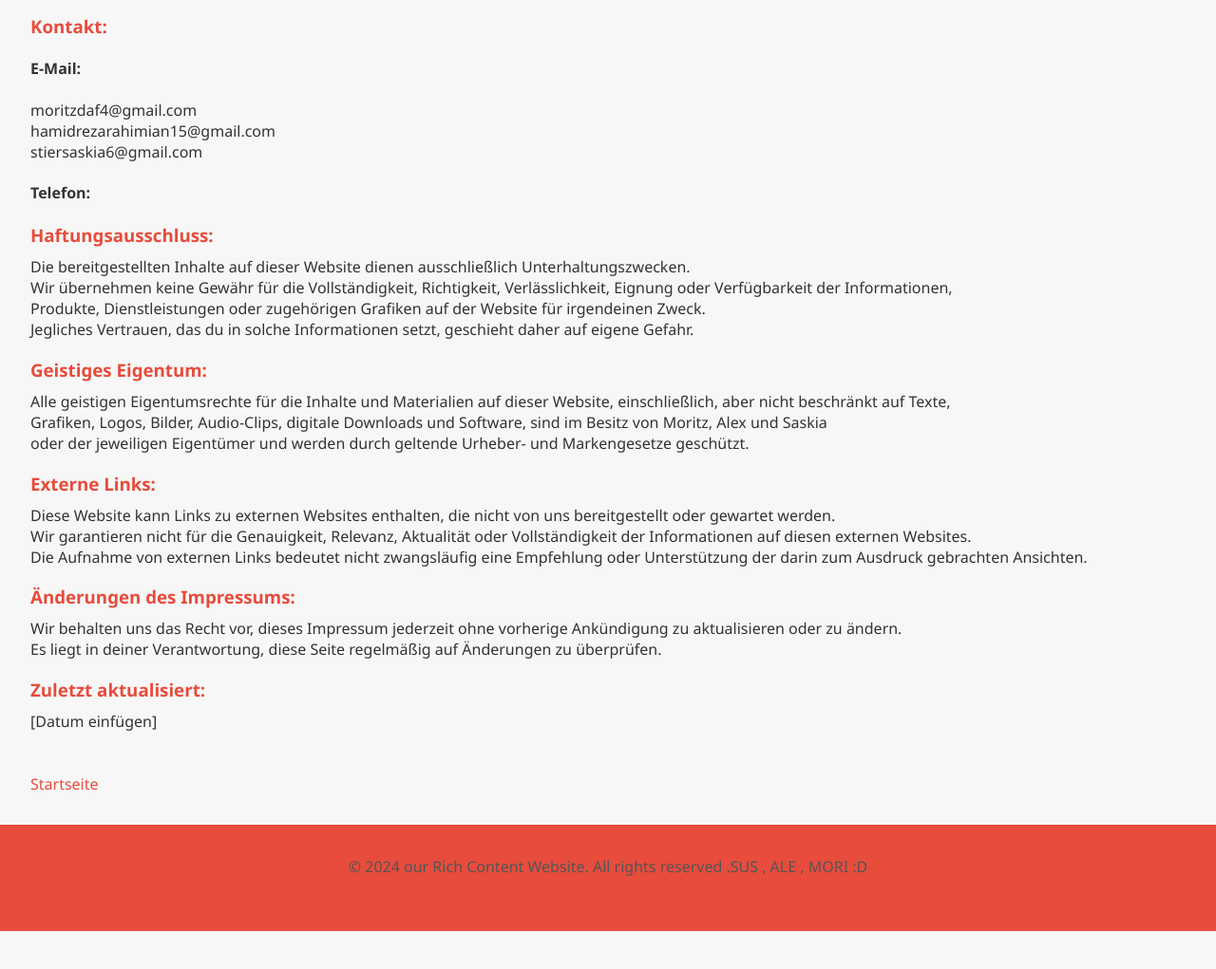
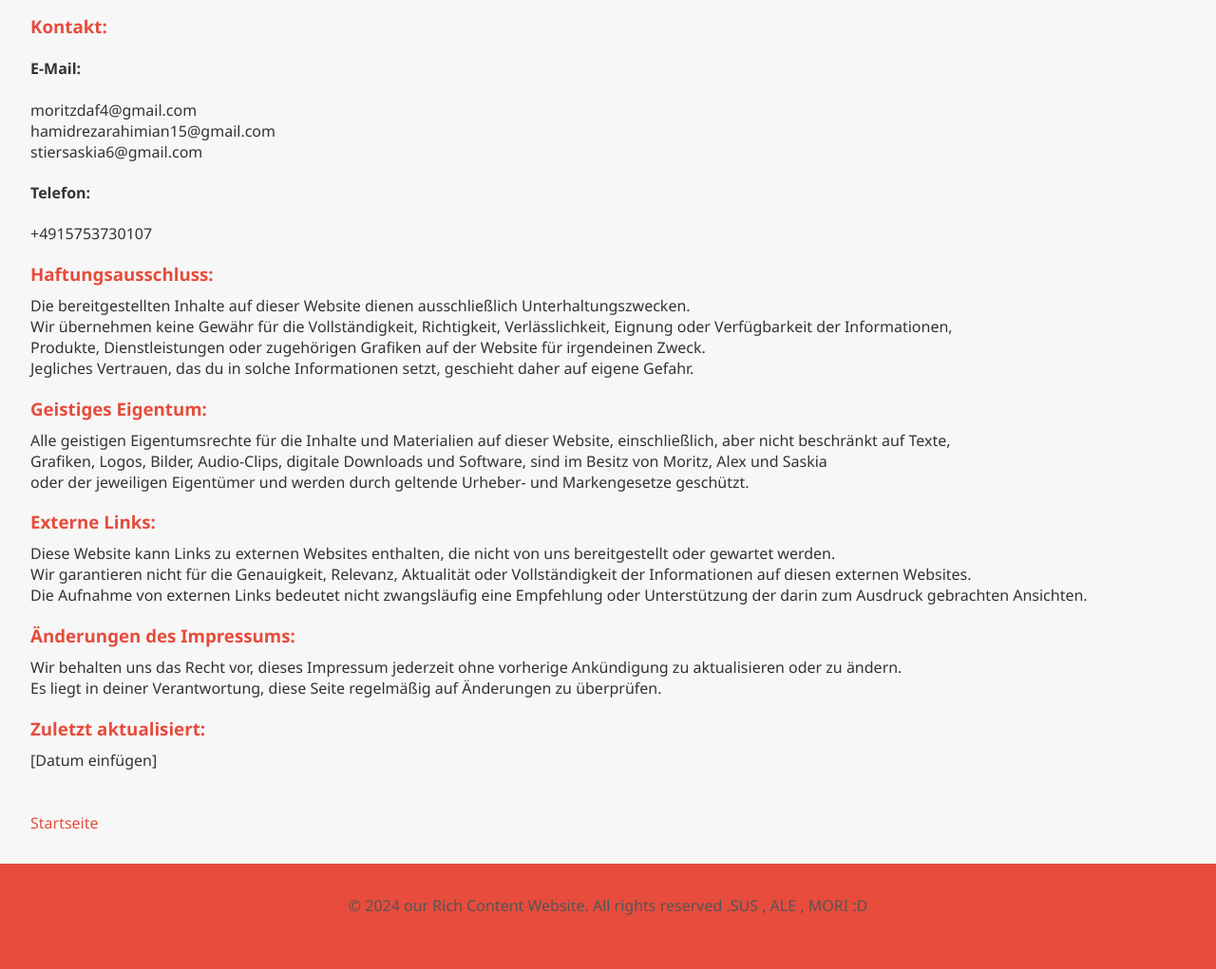
Before and after one commit to HamidrezaRahimian/Muad-Project, a PHP site: page /impressium.php in a window 1280 px wide. Shown: the part 616-1637 px from the top of the page at 95% size. Before the commit the page ends 1597 px from the top, so only its background shows below. Run offline with PHP 8.4, Linux system fonts and the light colour scheme.

Commit message:
adding telefonnumber in Impressum

```diff
--- a/impressium.php
+++ b/impressium.php
@@ -47,6 +47,7 @@ hamidrezarahimian15@gmail.com <br>
 stiersaskia6@gmail.com <br>
 
 <h4>Telefon:</h4>
++4915753730107
 
 <h3>Haftungsausschluss:</h3>
 Die bereitgestellten Inhalte auf dieser Website dienen ausschließlich Unterhaltungszwecken. <br>
```
